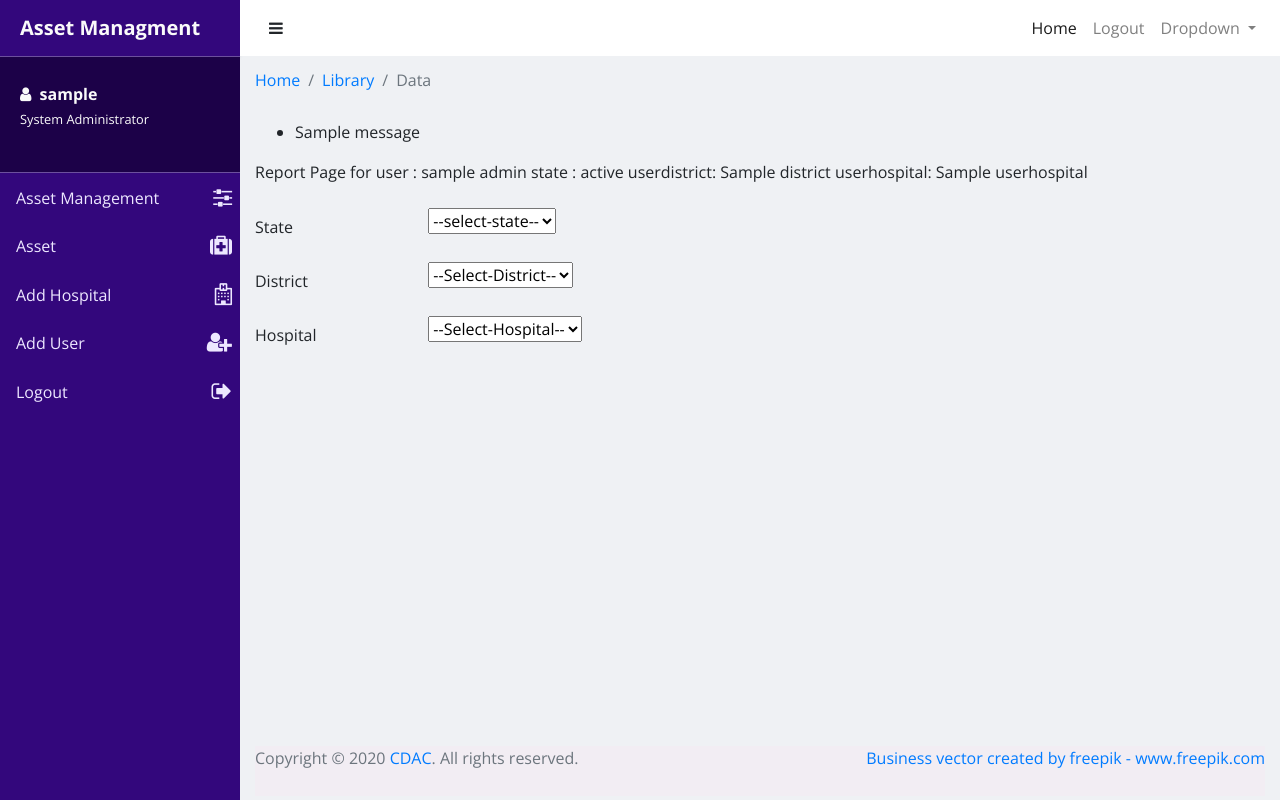
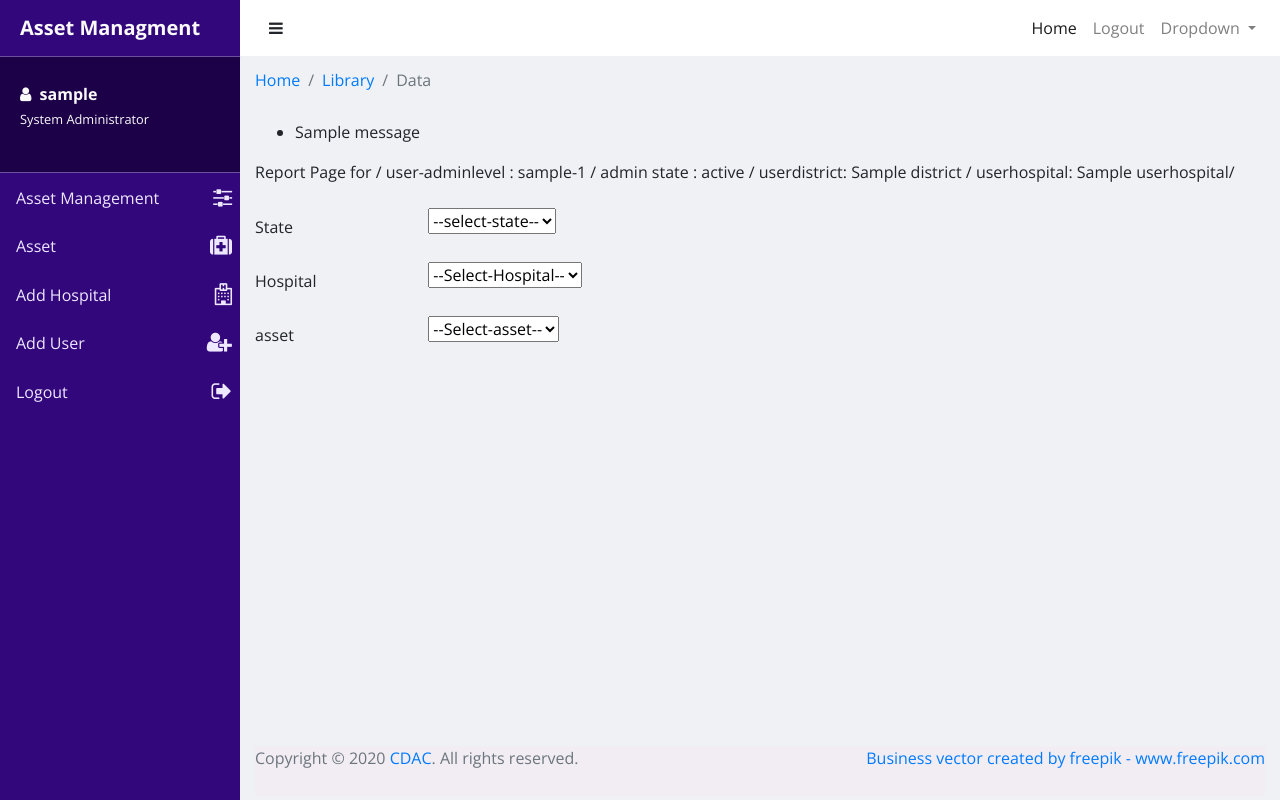
Before and after one commit to gokuls/covidassetmgt, a Django app: template covidasset/assetmgt/templates/assetmgt/assetreport.html in a window 1280 px wide. Run offline with Django 3.2, Linux system fonts and the light colour scheme; a user stored in the database is signed in; tables that the repository leaves empty hold one stand-in row (values such as "Sample post"); the template is opened without the code that fills it: values that come from a table or form of the project are taken from there, most other values are stand-ins (such as "Sample title", 1, 10 or a date in 2020); one stand-in notice (Sample message) is shown; some libraries are stand-ins or nearby versions.

Commit message:
assetreport changes

```diff
--- a/covidasset/assetmgt/assetreport.py
+++ b/covidasset/assetmgt/assetreport.py
@@ -1,5 +1,6 @@
 from django.shortcuts import render
 from django.http import Http404
+from django.http import HttpResponse
 
 from .models import State
 from .models import District
@@ -18,6 +19,9 @@ def assetReport(request):
     user = User.objects.get(username=request.user.username)
     userprofile = UserProfile.objects.get(user__username=request.user.username)
     context={}
+    if userprofile.adminstate == 1:
+        context['message'] = "You are not authorised to access this page"
+        return render(request, 'assetmgt/assetreport.html',context=context)
     context['states'] = states
     context['districts'] = districts
     context['hospitals'] = hospitals
--- a/covidasset/assetmgt/templates/assetmgt/add_hospital.html
+++ b/covidasset/assetmgt/templates/assetmgt/add_hospital.html
@@ -15,7 +15,7 @@
 				<input type="radio" id="single"  name="hospitaldata" value="1"><label for="single">Add Hospital</label>
 				<input type="radio" id="multiple" class= "btn radio-inline btn-primary" name="hospitaldata" value="0"><label for="multiple">Upload Hospital Data</label>
 				{% else %}
-				<input type="radio" id="edit" name="hospitaldata" value="2"><label for="multiple">Edit Hospital Data</label>
+				<input type="radio" id="edit" name="hospitaldata" value="2"><label>Edit Hospital Data</label>
 				{% endif %}
 			</div><br />
     			<div id="forbulk" > <!-- for render file browser -->
--- a/covidasset/assetmgt/templates/assetmgt/assetreport.html
+++ b/covidasset/assetmgt/templates/assetmgt/assetreport.html
@@ -1,7 +1,10 @@
 {% extends 'assetmgt/base.html' %}
 {% block 'title' %} Asset Report {% endblock %}
 {% block 'content' %}
-        Report Page for user : {{user.username}} admin state : {{ userstate }} userdistrict: {{ userdistrict }} userhospital: {{ userhospital }}
+        {% if message %}
+            {{ message }}
+        {% else %}
+        Report Page for / user-adminlevel : {{user.username}}-{{userprofile.adminstate}} / admin state : {{ userstate }} / userdistrict: {{ userdistrict }} / userhospital: {{ userhospital }}/
         <br /><br />
 
 		<div class="form-group row">
@@ -16,6 +19,7 @@
 			</div>
 		</div>
 
+        {% if request.user.adminstate is 1 %}
 		<div class="form-group row">
 		    <label for="district" class="col-sm-2 col-form-label">District</label>
 		    <div class="col-sm-10">
@@ -24,16 +28,27 @@
 		        </select>
 		    </div>
 		</div>
-
+		{% endif %}
 		<div class="form-group row">
 		    <label for="hospital" class="col-sm-2 col-form-label">Hospital</label>
 		    <div class="col-sm-10">
 		        <select name="hospital" id="hospital" required=true >
-			        <option value="0">--Select-Hospital--</option>
+    		        <option value="0">--Select-Hospital--</option>
 		        </select>
 		    </div>
 		</div>
-
+		<div class="form-group row">
+		    <label for="asset" class="col-sm-2 col-form-label">asset</label>
+		    <div class="col-sm-10">
+		        <select name="asset" id="asset" required=true >
+			        <option value="0">--Select-asset--</option>
+				    {% for asset in assets %}
+				     <option value="{{asset.asset_id}}">{{asset.asset_name}}</option>
+				    {% endfor %}
+		        </select>
+		    </div>
+		</div>
+        {% endif %}
 
 
 
```
